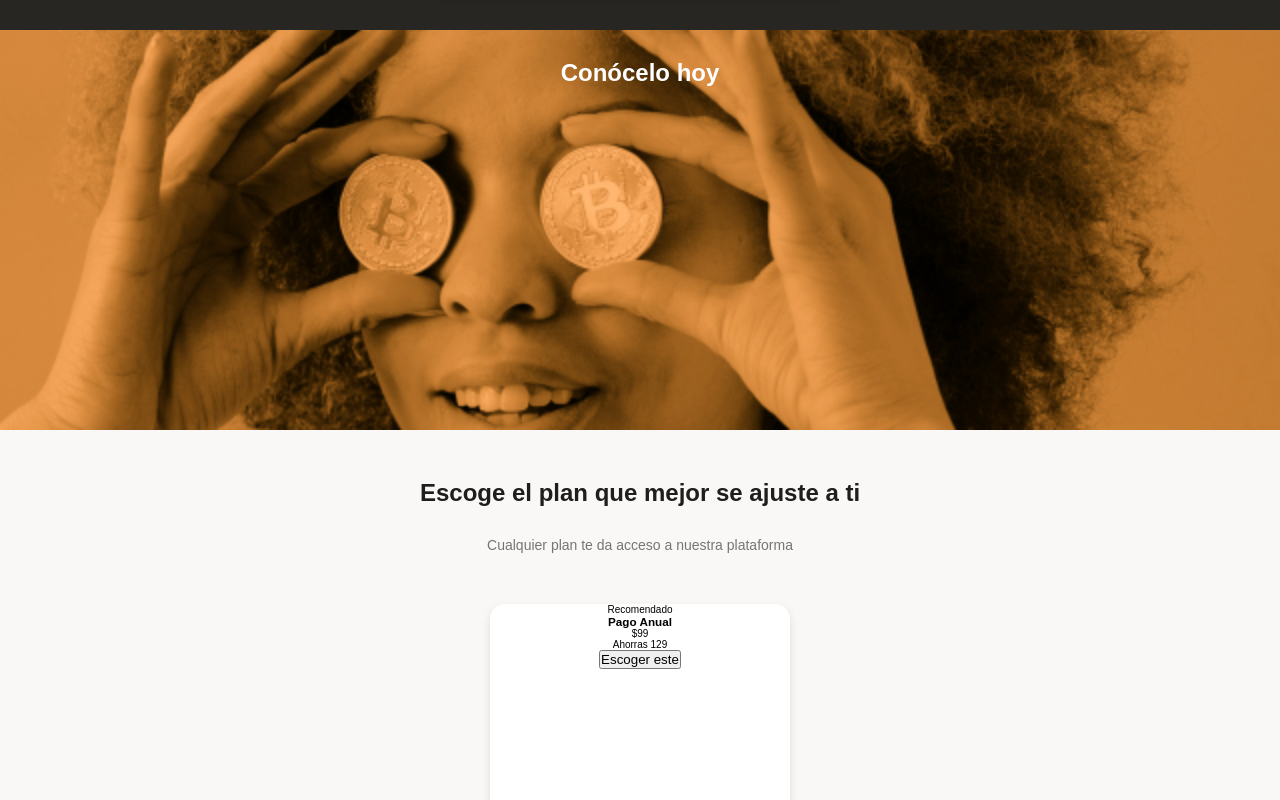
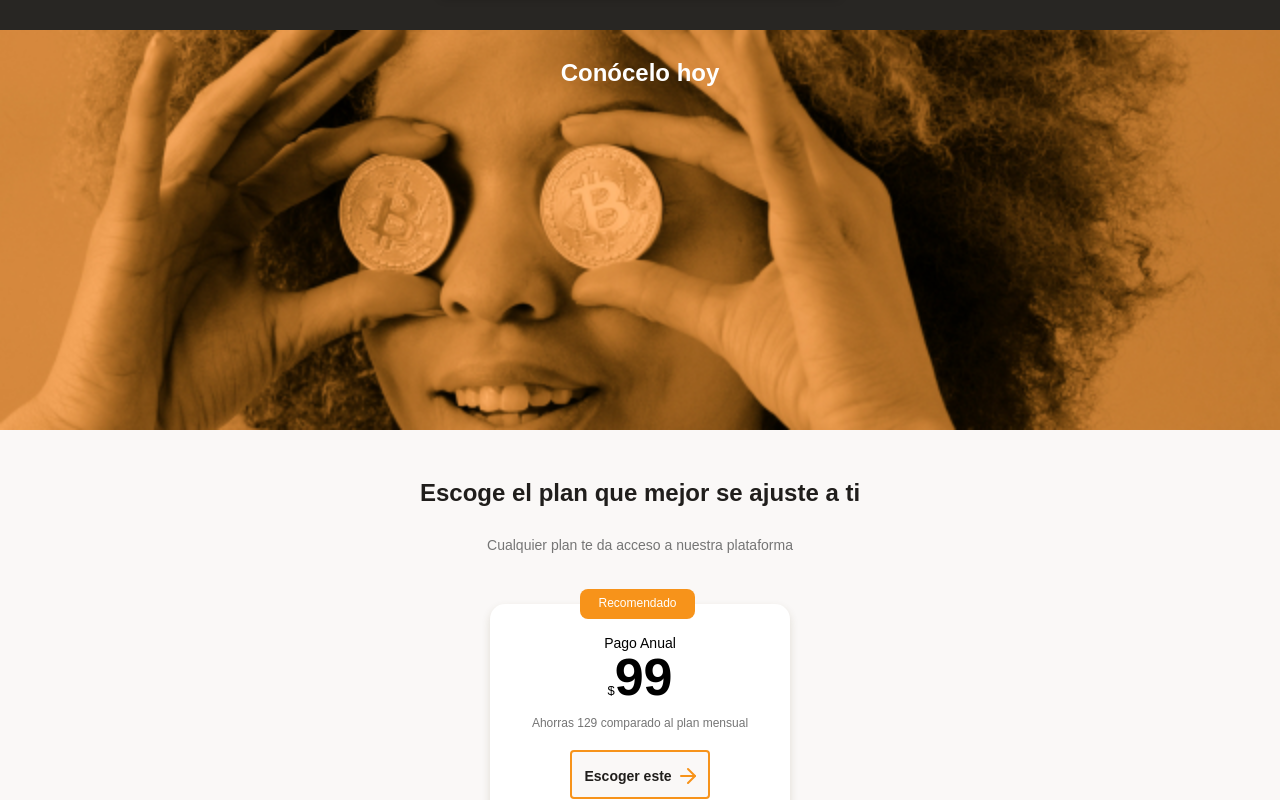
Before and after one commit to danielcarranzar/MobileFirst-Template, a plain HTML site: page index.html in a window 1280 px wide. Shown: the part 2000-2800 px from the top of the page. Drawn offline with Linux system fonts and the light colour scheme.

Commit message:
Card Slider completed

```diff
--- a/index.html
+++ b/index.html
@@ -107,8 +107,8 @@
                     <div class="card-slider-info">
                         <h3>Pago Anual</h3>
                         <p class="card-slider-price"><span>$</span>99</p>
-                        <p class="card-slider-text">Ahorras 129</p>
-                        <button>Escoger este</button>
+                        <p class="card-slider-text">Ahorras 129 comparado al plan mensual</p>
+                        <button>Escoger este <span></span></button>
                     </div>
                 </article>
             </section>
--- a/styles.css
+++ b/styles.css
@@ -14,6 +14,7 @@
     box-sizing: border-box;
     margin: 0;
     padding: 0;
+    font-family: 'DM Sans', sans-serif;
 }
 
 html{
@@ -43,6 +44,7 @@ header img{
     height: 24px;
     margin-top: 60px;
     align-self: center;
+    margin-bottom: 10px;
 }
 
 .header-text-container{
@@ -418,3 +420,63 @@ main .main-table-container{
     border-radius: 15px;
     box-shadow: 0 4px 8px rgba(89, 73, 30, 0.16);
 }
+
+.marketing-card-slider .card-slider-ad{
+    position: absolute;
+    top:-15px;
+    left: calc(50% - 60px);
+    width: 115px;
+    height: 30px;
+    background-color: var(--bitcoin-orange);
+    color: var(--just-white);
+    border-radius: 8px;
+    padding:7px;
+    font-size: 1.2rem;
+}
+
+.card-slider-info h3{
+    padding-top: 30px;
+    color: black;
+    font-size: 1.4rem;
+    font-weight: 500;
+    line-height: 1.8rem;
+}
+.card-slider-info .card-slider-price{
+    padding: 5px 0;
+    color: black;
+    font-size: 5.2rem;
+    font-weight: bold;
+    line-height: 4rem;
+}
+
+.card-slider-info .card-slider-price span{
+    font-size: 1.3rem;
+    font-weight: 300;
+}
+
+.card-slider-info .card-slider-text{
+    color: #757575;
+    font-size: 1.2rem;
+}
+
+.card-slider-info button{
+    width: 140px;
+    height: 49px;
+    margin-top: 20px;
+    color:var(--black);
+    border:2px solid var(--bitcoin-orange);
+    border-radius: 4px;
+    font-size: 1.4rem;
+    font-weight: bold;
+    line-height: 1.8rem;
+    background-color: var(--off-white);
+    font-family: 'DM Sans', sans-serif;
+}
+
+.card-slider-info button span{
+    width: 20px;
+    height: 20px;
+    display: inline-block;
+    background-image: url(./assets/icons/orange-right-arrow.svg);
+    vertical-align: text-bottom;
+}
```
